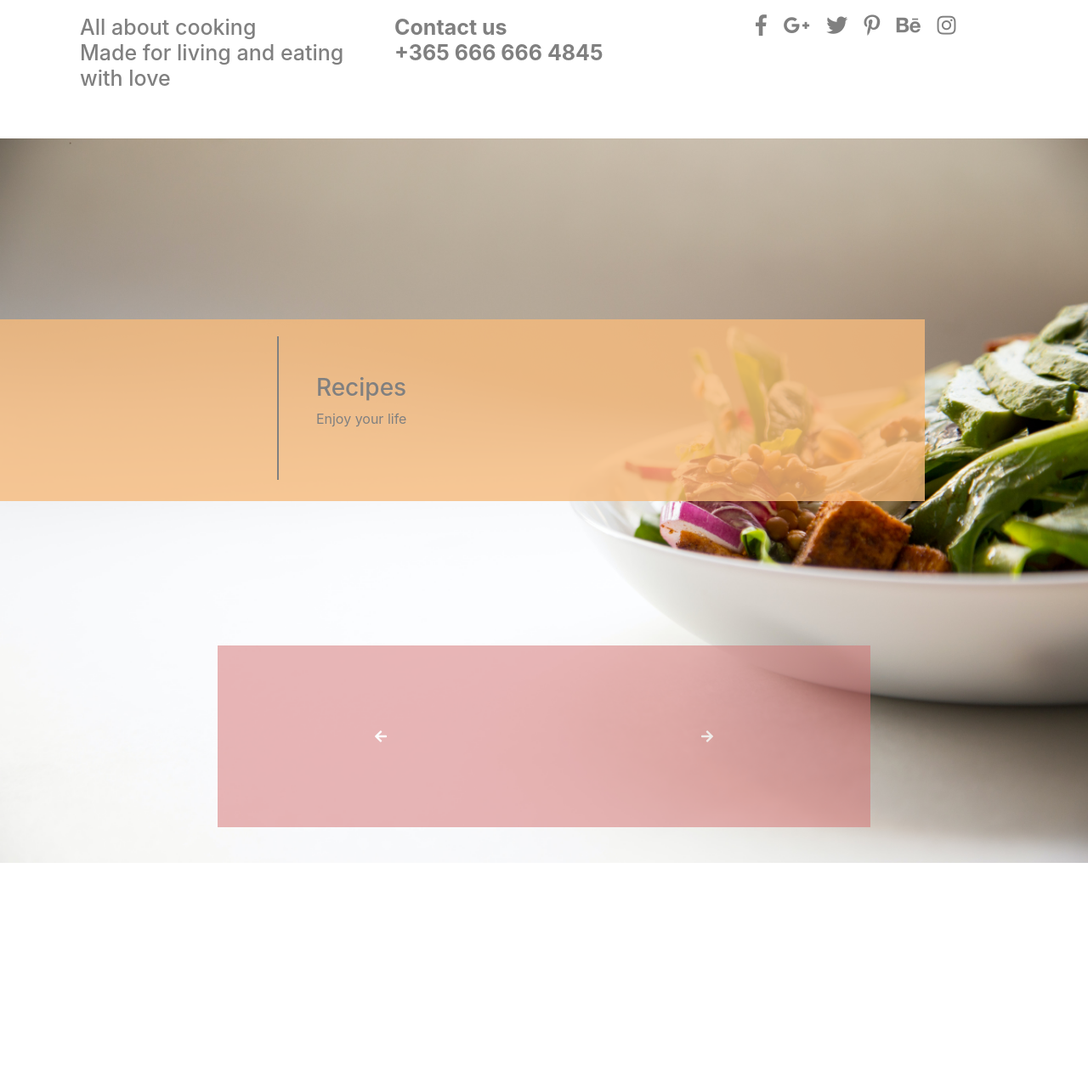
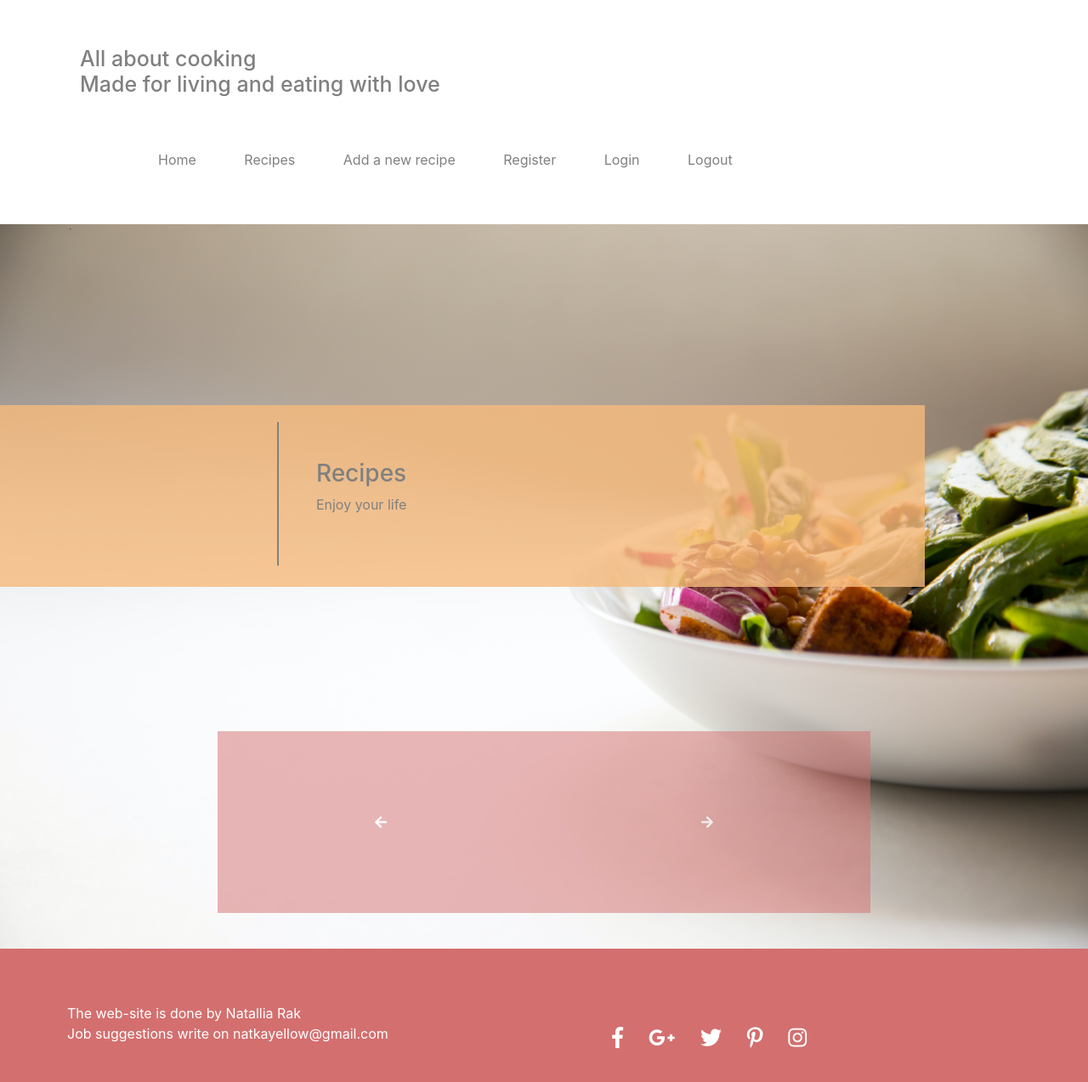
Before and after one commit to hopenvy/all-about-cooking-react-app, a React (Create React App) app in the folder client/: page / in a window 1280 px wide. Shown: the top 1274 px of the page at 85% size. Before the commit the page ends 1016 px from the top, so only its background shows below. Built offline with nearby package versions, Linux system fonts and the light colour scheme.

Commit message:
adding home and header

```diff
--- a/client/src/App.js
+++ b/client/src/App.js
@@ -1,69 +1,26 @@
+import { Routes, Route } from 'react-router-dom';
+
+import Home from './components/Home/Home';
+import Header from './components/Header/Header';
+import  Footer from './components/Footer/Footer';
+
+
 import './App.css';
 
 function App() {
   return (
-    <div>
-    <div className="row container header">
-      <div className="col-12 col-sm-4 col-md-4 col-lg-4 col-xl-4 container">
-        <h1>All about cooking <br />
-          Made for living and eating with love</h1>
-      </div>
-      <div className="col-12 col-md-4 col-lg-4 col-xl-4 conrainer">
-        <h1><b>Contact us<br /> +365 666 666 4845</b></h1>
-      </div>
-      <div className="col-12 col-sm-4 col-md-4 col-lg-4 col-xl-4 container">
-        <ul className="social">
-          <li> <a href="/"><i className="fab fa-facebook-f" /></a>
-          </li>
-          <li> <a href="/"><i className="fab fa-google-plus-g" /></a>
-          </li>
-          <li> <a href="/"><i className="fab fa-twitter" /></a>
-          </li>
-          <li> <a href="/"><i className="fab fa-pinterest-p" /></a>
-          </li>
-          <li> <a href="/"><i className="fab fa-behance" /></a>
-          </li>
-          <li> <a href="/"><i className="fab fa-instagram" /></a>
-          </li>
-        </ul>
-      </div>
-    </div>
-    <br />
-    <br />
-    <div className="main">
-      <div id="sliding" className="carousel slide" data-ride="carousel">
-        <ul className="carousel-indicators">
-        </ul>
-        <div className="carousel-inner">
-          <div className="carousel-item active">
-            <img src="images/1.jpg" alt="img2"/>
-            <div className="carousel-caption">
-              <div className="line">
-                <h3>Recipes</h3>
-                <p>Enjoy your life</p>
-              </div>
-            </div>
-          </div>
-          <div className="carousel-item">
-            <img src="images/2.jpg"  alt="img3" />
-            <div className="carousel-caption">
-              <div className="line">
-                <h3>Post your own recipe</h3>
-                <p>Enjoy your life</p>
-              </div>
-            </div>
-          </div>
-        </div>
-        <a className="carousel-control-prev" href="#sliding" data-slide="prev">
-          <span><i className="fas fa-arrow-left" /> </span>
-        </a>
-        <a className="carousel-control-next" href="#sliding" data-slide="next">
-          <span><i className="fas fa-arrow-right" /></span>
-        </a>
-      </div>
+    <div className="App">
+
+      <Header />
+
+      <Routes>
+
+        <Route path='/' element={<Home />} />
+      </Routes>
+
+      <Footer />
     </div>
 
-  </div>
   );
 }
 
--- /dev/null
+++ b/client/src/components/Footer/Footer.js
@@ -0,0 +1,29 @@
+const Footer = () => {
+    return (
+        <div className="footer">
+        <div className="text_footer row">
+          <div className="col-12 col-sm-12 col-md-6 col-lg-6 col-xl-6 container">
+            <p> The web-site is done by Natallia Rak<br />
+              Job suggestions write on natkayellow@gmail.com
+            </p>
+          </div>
+          <div className="col-12 col-sm-12 col-md-6 col-lg-6 col-xl-6 container">
+            <ul className="social">
+              <li> <a href="/"><i className="fab fa-facebook-f" /></a>
+              </li>
+              <li> <a href="/"><i className="fab fa-google-plus-g" /></a>
+              </li>
+              <li> <a href="/"><i className="fab fa-twitter" /></a>
+              </li>
+              <li> <a href="/"><i className="fab fa-pinterest-p" /></a>
+              </li>
+              <li> <a href="/"><i className="fab fa-instagram" /></a>
+              </li>
+            </ul>
+          </div>
+        </div>
+      </div>
+    )
+}
+
+export default Footer;
--- /dev/null
+++ b/client/src/components/Header/Header.js
@@ -0,0 +1,32 @@
+import { Link } from 'react-router-dom'
+const Header = () => {
+    return (
+        <header>
+            <div className="row container header">
+                <div className="col-12 col-sm-12 col-md-12 col-lg-12 col-xl-12 container">
+                    <h1>All about cooking <br />
+                        Made for living and eating with love</h1>
+                </div>
+                <div className="col-12 col-sm-12 col-md-12 col-lg-12 col-xl-12 container">
+                    <ul className="social">
+                        <li> <Link to="/">Home</Link>
+                        </li>
+                        <li> <Link to="/">Recipes</Link>
+                        </li>
+                        <li> <Link to="/">Add a new recipe</Link>
+                        </li>
+                        <li> <Link to="/">Register</Link>
+                        </li>
+                        <li> <Link to="/">Login</Link>
+                        </li>
+                        <li> <Link to="/">Logout</Link>
+                        </li>
+                    </ul>
+                </div>
+            </div>
+            <br />
+            <br />
+        </header>
+    );
+};
+export default Header;
--- /dev/null
+++ b/client/src/components/Home/Home.js
@@ -0,0 +1,41 @@
+const Home = () =>{
+    return (
+      <div>
+
+      <div className="main">
+        <div id="sliding" className="carousel slide" data-ride="carousel">
+          <ul className="carousel-indicators">
+          </ul>
+          <div className="carousel-inner">
+            <div className="carousel-item active">
+              <img src="images/1.jpg" alt="img2"/>
+              <div className="carousel-caption">
+                <div className="line">
+                  <h3>Recipes</h3>
+                  <p>Enjoy your life</p>
+                </div>
+              </div>
+            </div>
+            <div className="carousel-item">
+              <img src="images/2.jpg"  alt="img3" />
+              <div className="carousel-caption">
+                <div className="line">
+                  <h3>Post your own recipe</h3>
+                  <p>Enjoy your life</p>
+                </div>
+              </div>
+            </div>
+          </div>
+          <a className="carousel-control-prev" href="#sliding" data-slide="prev">
+            <span><i className="fas fa-arrow-left" /> </span>
+          </a>
+          <a className="carousel-control-next" href="#sliding" data-slide="next">
+            <span><i className="fas fa-arrow-right" /></span>
+          </a>
+        </div>
+      </div>
+      </div>
+    );
+};
+
+export default Home;
--- a/client/src/index.js
+++ b/client/src/index.js
@@ -1,14 +1,17 @@
 import React from 'react';
 import ReactDOM from 'react-dom/client';
+import { BrowserRouter } from 'react-router-dom'
 import './index.css';
 import App from './App';
 import reportWebVitals from './reportWebVitals';
 
 const root = ReactDOM.createRoot(document.getElementById('root'));
 root.render(
-  <React.StrictMode>
-    <App />
-  </React.StrictMode>
+  <BrowserRouter>
+    <React.StrictMode>
+      <App />
+    </React.StrictMode>
+  </BrowserRouter>
 );
 
 // If you want to start measuring performance in your app, pass a function
```
